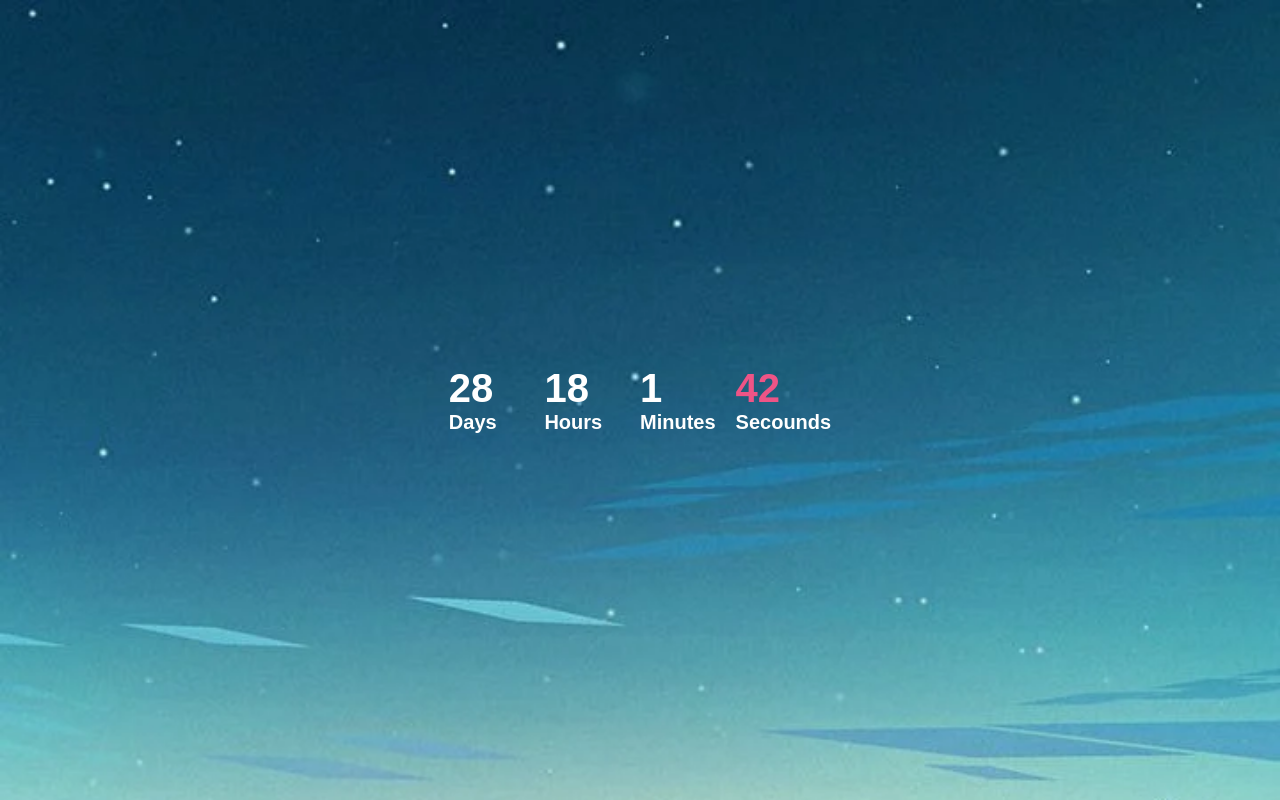
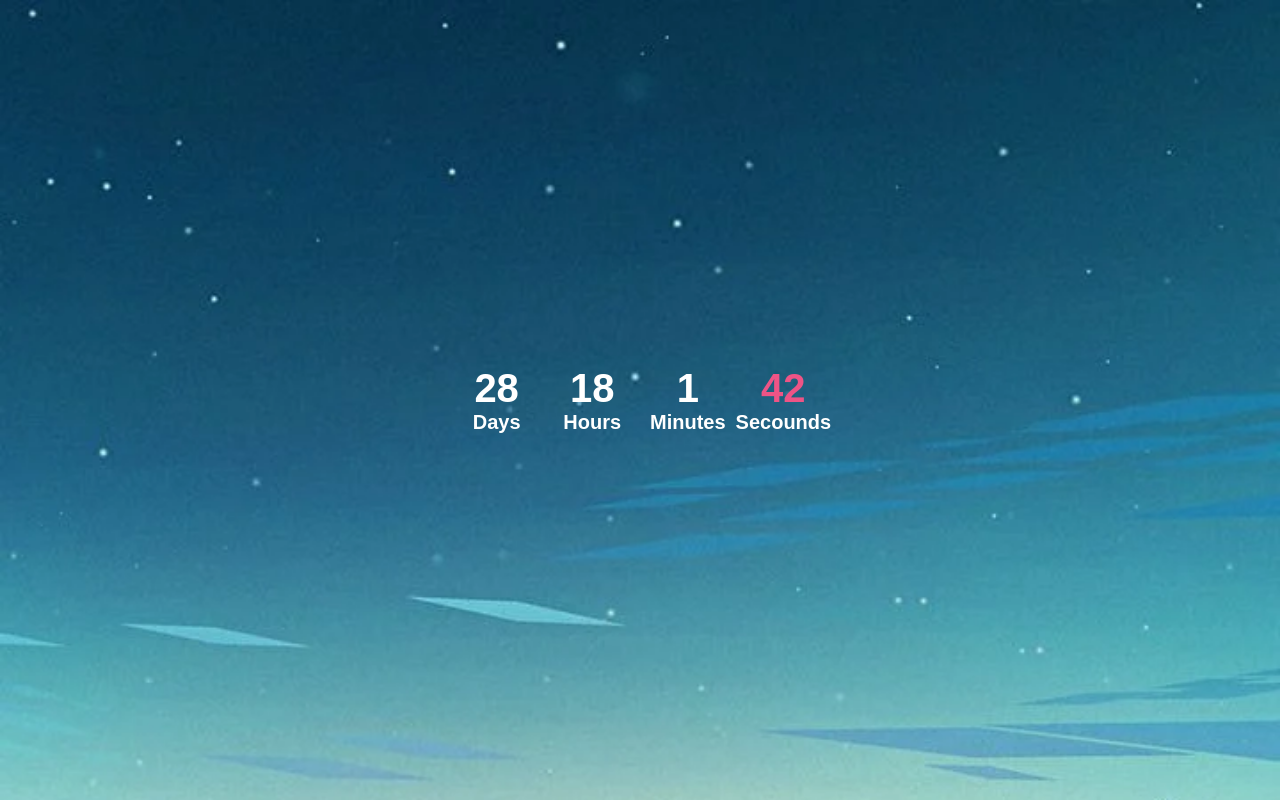
Before and after one commit to Amr-Ali02/count-down1, a plain HTML site: page index.html in a window 1280 px wide. Drawn offline with Linux system fonts and the light colour scheme.

Commit message:
div not body

```diff
--- a/index.html
+++ b/index.html
@@ -8,6 +8,7 @@
     <link rel="stylesheet" href="main.css" />
   </head>
   <body>
+    <div id="count"></div>
     <script src="main.js"></script>
   </body>
 </html>
--- a/main.js
+++ b/main.js
@@ -4,6 +4,7 @@ let hours = document.createElement("span");
 let mins = document.createElement("span");
 let secs = document.createElement("span");
 let dtxt = document.createElement("span");
+let count = document.getElementById("count");
 days.style.cssText = `
 font-size:40px;
 `;
@@ -26,6 +27,7 @@ let stxt = document.createElement("span");
 stxt.innerHTML = "Secounds";
 
 pdiv.style.cssText = `
+text-align:center;
 font-family:arial;
 display:grid;
 grid-template-columns:repeat(4,1fr);
@@ -57,5 +59,5 @@ setInterval(() => {
   ${mtxt.outerHTML}
   ${stxt.outerHTML}
   `;
-  document.body.innerHTML = pdiv.outerHTML;
+  count.innerHTML = pdiv.outerHTML;
 }, 1e3);
```
